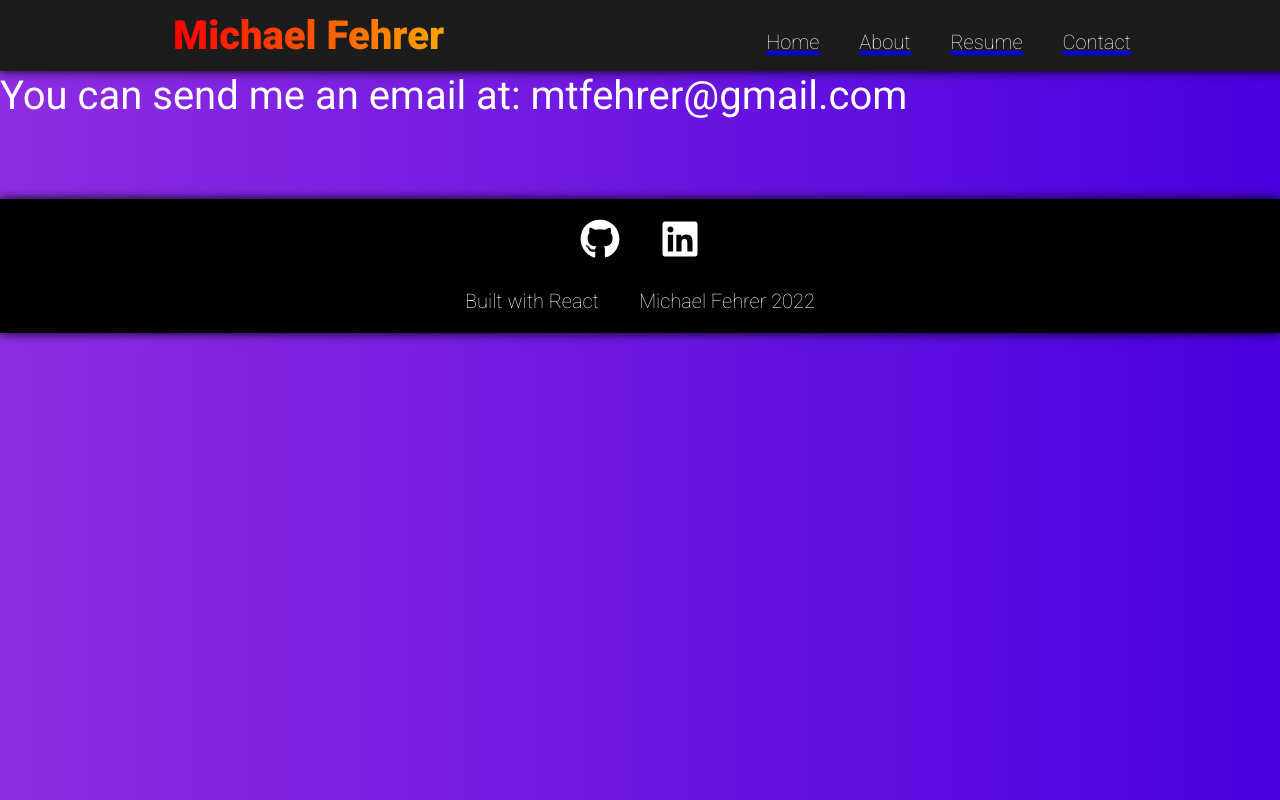
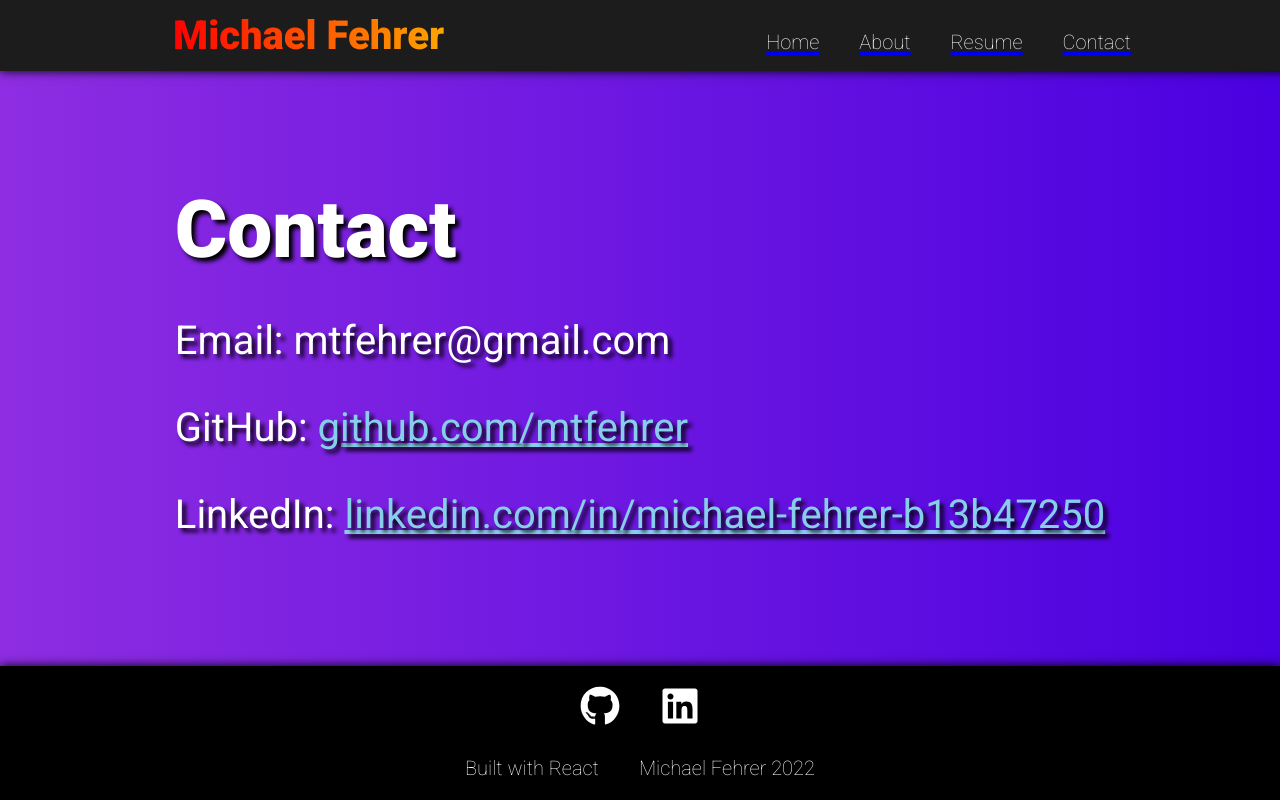
Before and after one commit to mtfehrer/personal-website, a React (Create React App) app: page /contact in a window 1280 px wide. Built offline with nearby package versions, Linux system fonts and the light colour scheme.

Commit message:
Various changes

```diff
--- a/public/index.html
+++ b/public/index.html
@@ -10,7 +10,7 @@
             rel="stylesheet"
         />
 
-        <link rel="icon" href="%PUBLIC_URL%/favicon.ico" />
+        <link rel="icon" href="public/favicon.ico" />
         <meta name="viewport" content="width=device-width, initial-scale=1" />
         <meta name="theme-color" content="#000000" />
         <meta
@@ -18,33 +18,11 @@
             content="Web site created using create-react-app"
         />
         <link rel="apple-touch-icon" href="%PUBLIC_URL%/logo192.png" />
-        <!--
-      manifest.json provides metadata used when your web app is installed on a
-      user's mobile device or desktop. See https://developers.google.com/web/fundamentals/web-app-manifest/
-    -->
         <link rel="manifest" href="%PUBLIC_URL%/manifest.json" />
-        <!--
-      Notice the use of %PUBLIC_URL% in the tags above.
-      It will be replaced with the URL of the `public` folder during the build.
-      Only files inside the `public` folder can be referenced from the HTML.
-
-      Unlike "/favicon.ico" or "favicon.ico", "%PUBLIC_URL%/favicon.ico" will
-      work correctly both with client-side routing and a non-root public URL.
-      Learn how to configure a non-root public URL by running `npm run build`.
-    -->
-        <title>React App</title>
+        <title>Michael Fehrer</title>
     </head>
     <body>
         <noscript>You need to enable JavaScript to run this app.</noscript>
         <div id="root"></div>
-        <!--
-      This HTML file is a template.
-      If you open it directly in the browser, you will see an empty page.
-
-      You can add webfonts, meta tags, or analytics to this file.
-      The build step will place the bundled scripts into the <body> tag.
-
-      To begin the development, run `npm start` or `yarn start`.
-      To create a production bundle, use `npm run build` or `yarn build`.
-    --></body>
+    </body>
 </html>
--- a/src/App.tsx
+++ b/src/App.tsx
@@ -1,22 +1,12 @@
 import { Routes, Route } from "react-router-dom";
 import Header from "./components/Header/Header";
-import Footer from "./components/Footer/Footer";
 import HomeBody from "./components/HomeBody/HomeBody";
 import AboutBody from "./components/AboutBody/AboutBody";
 import ContactBody from "./components/ContactBody/ContactBody";
+import NotFound from "./components/NotFound/NotFound";
 
-//ideas
-//instabase
-//halo lab
-
-//change binghamton university text to dark green
-//add skills in some sort of list
-//set scrollbar to top when redirectijng to a separate route
-//add shadow to experience grid
-//add gradient to experience grid
 //rename project to "michael-fehrer"
-//change website image and name
-//me at mountain photo
+//delete unnecesary photos
 //deploy to github pages
 
 const App: React.FC = () => {
@@ -26,10 +16,9 @@ const App: React.FC = () => {
             <Routes>
                 <Route path="/" element={<HomeBody />} />
                 <Route path="/about" element={<AboutBody />} />
-                <Route path="/resume" element={<h1>TEST</h1>} />
                 <Route path="/contact" element={<ContactBody />} />
+                <Route path="*" element={<NotFound />} />
             </Routes>
-            <Footer />
         </div>
     );
 };
--- a/src/components/ContactBody/ContactBody.css
+++ b/src/components/ContactBody/ContactBody.css
@@ -1,3 +1,23 @@
 .contact-body {
-    padding-top: var(--header-height);
+    display: flex;
+    flex-direction: column;
+    justify-content: center;
+    align-items: center;
+    height: 90vh;
+    text-shadow: 0.1rem 0.1rem 0.1rem black;
 }
+
+.inner-contact-container {
+    display: flex;
+    flex-direction: column;
+    gap: 1rem;
+}
+
+.contact-link {
+    color: skyblue;
+    transition: 0.1s;
+}
+
+.contact-link:hover {
+    color: pink;
+}
--- a/src/components/ContactBody/ContactBody.tsx
+++ b/src/components/ContactBody/ContactBody.tsx
@@ -1,10 +1,35 @@
+import Footer from "../Footer/Footer";
 import "./ContactBody.css";
 
 const ContactBody: React.FC = () => {
     return (
-        <div className="contact-body">
-            You can send me an email at: mtfehrer@gmail.com
-        </div>
+        <>
+            <div className="contact-body fade-in">
+                <div className="inner-contact-container">
+                    <h1>Contact</h1>
+                    <div>Email: mtfehrer@gmail.com</div>
+                    <div>
+                        GitHub:{" "}
+                        <a
+                            className="contact-link"
+                            href="https://github.com/mtfehrer"
+                        >
+                            github.com/mtfehrer
+                        </a>
+                    </div>
+                    <div>
+                        LinkedIn:{" "}
+                        <a
+                            className="contact-link"
+                            href="linkedin.com/in/michael-fehrer-b13b47250"
+                        >
+                            linkedin.com/in/michael-fehrer-b13b47250
+                        </a>
+                    </div>
+                </div>
+            </div>
+            <Footer position="fixed" />
+        </>
     );
 };
 
--- a/src/components/Footer/Footer.css
+++ b/src/components/Footer/Footer.css
@@ -2,6 +2,12 @@ footer {
     background: black;
     box-shadow: 0px 0px 10px black;
     margin-top: 2rem;
+}
+
+.fixed {
+    position: fixed;
+    bottom: 0;
+    width: 100vw;
 }
 
 .icon-container {
--- a/src/components/Footer/Footer.tsx
+++ b/src/components/Footer/Footer.tsx
@@ -1,18 +1,21 @@
-import { Link } from "react-router-dom";
 import { FaGithub } from "react-icons/fa";
 import { FaLinkedin } from "react-icons/fa";
 import "./Footer.css";
 
-const Footer = () => {
+type Props = {
+    position: string;
+};
+
+const Footer: React.FC<Props> = ({ position }: Props) => {
     return (
-        <footer>
+        <footer className={position === "fixed" ? "fixed" : ""}>
             <div className="icon-container">
-                <Link to="/">
+                <a href="https://github.com/mtfehrer">
                     <FaGithub style={{ color: "white" }} />
-                </Link>
-                <Link to="/">
+                </a>
+                <a href="https://linkedin.com/in/michael-fehrer-b13b47250">
                     <FaLinkedin style={{ color: "white" }} />
-                </Link>
+                </a>
             </div>
             <span className="bottom-info">
                 <span className="bottom-info-text">Built with React</span>
--- a/src/components/Header/Header.tsx
+++ b/src/components/Header/Header.tsx
@@ -12,9 +12,9 @@ const Header: React.FC = () => {
                 <Link to="/about">
                     <span className="side-content-text">About</span>
                 </Link>
-                <Link to="/resume">
+                <a href="resume.pdf" download="resume.pdf">
                     <span className="side-content-text">Resume</span>
-                </Link>
+                </a>
                 <Link to="/contact">
                     <span className="side-content-text">Contact</span>
                 </Link>
--- a/src/components/HomeBody/HomeBody.tsx
+++ b/src/components/HomeBody/HomeBody.tsx
@@ -1,17 +1,19 @@
 import "./HomeBody.css";
 import Projects from "../Projects/Projects";
 import DownArrow from "../DownArrow/DownArrow";
+import Footer from "../Footer/Footer";
 
 const HomeBody: React.FC = () => {
     return (
+        <>
             <div className="home-body">
                 <div className="intro-container fade-in">
                     <div>
                         <h1 className="intro-title">Hey, I'm Michael.</h1>
                         <span className="intro-text">
-                        I'm an avid coder. I've been programming and developing
-                        software for years. I'm primarily focused with building
-                        websites and backend systems.
+                            I'm an avid coder. I've been programming and
+                            developing software for years. I'm primarily focused
+                            with building websites and backend systems.
                         </span>
                     </div>
                     <img
@@ -21,8 +23,10 @@ const HomeBody: React.FC = () => {
                     ></img>
                 </div>
                 <Projects />
+            </div>
             <DownArrow />
-        </div>
+            <Footer position="not fixed" />
+        </>
     );
 };
 
--- /dev/null
+++ b/src/components/NotFound/NotFound.css
@@ -0,0 +1,13 @@
+@import "../../default.css";
+
+.not-found-body {
+    display: flex;
+    justify-content: center;
+    align-items: center;
+    height: 90vh;
+}
+
+.not-found-title {
+    font-size: 5rem;
+    text-shadow: 0.1rem 0.1rem 0.1rem black;
+}
--- /dev/null
+++ b/src/components/NotFound/NotFound.tsx
@@ -0,0 +1,15 @@
+import Footer from "../Footer/Footer";
+import "./NotFound.css";
+
+const NotFound: React.FC = () => {
+    return (
+        <>
+            <div className="not-found-body">
+                <h1 className="not-found-title">Page Not Found</h1>
+            </div>
+            <Footer position="fixed" />
+        </>
+    );
+};
+
+export default NotFound;
```
Also changed, not shown: src/components/AboutBody/AboutBody.tsx (+20 -5 lines), 2 other files (tests, documents, lock files or other folders). Lines whose indentation alone changed are shown as unchanged.
